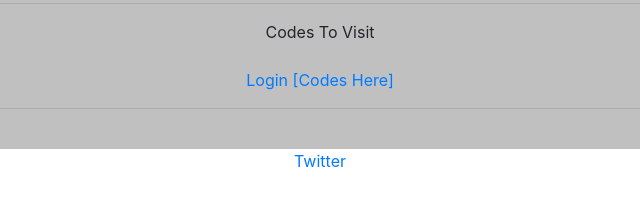
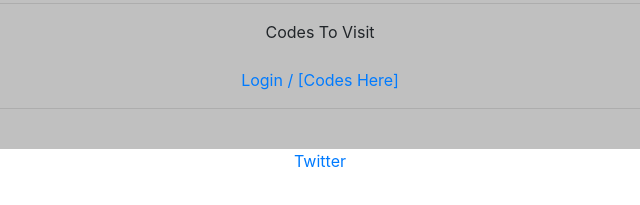
Before and after one commit to Marwari/marwari.github.io, a plain HTML site: page index.htm in a window 1280 px wide. Shown: the part 133-338 px from the top of the page, 320-960 px from the left. Drawn offline with nearby package versions, Linux system fonts and the light colour scheme.

Commit message:
Index updated

```diff
--- a/index.htm
+++ b/index.htm
@@ -16,7 +16,7 @@
 	<h1>Hello World</h1>
 	<p>I'm trying to create a website.</p>
 	<div align="center" style="background-color: rgb(192,192,192);"><br><hr>Codes To Visit<br><br>
-	<a href="https://marwari.github.io/login.html">Login</a><a href="https://github.com/Marwari/marwari.github.io/blob/master/login.html"> [Codes Here]</a><br><hr><br></div>
+	<a href="https://marwari.github.io/login.html">Login</a><a href="https://github.com/Marwari/marwari.github.io/blob/master/login.html"> / [Codes Here]</a><br><hr><br></div>
 	<footer>
 	<div align="center">
 		<a href="http://twitter.com/MarwariMakhkhan">Twitter
```
